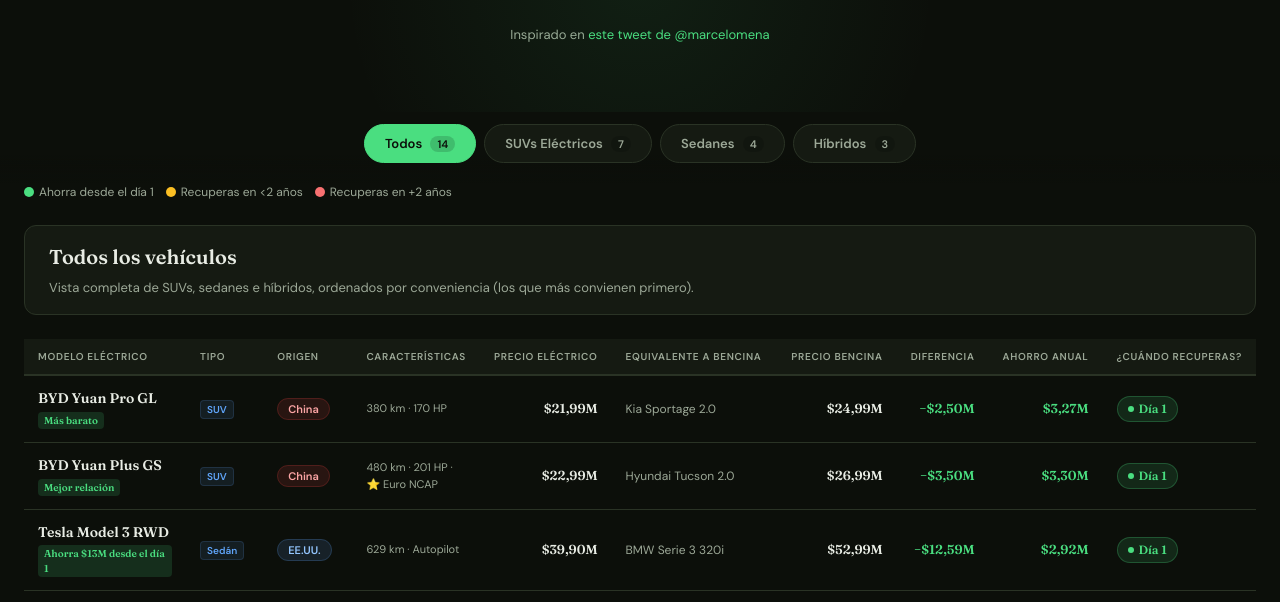
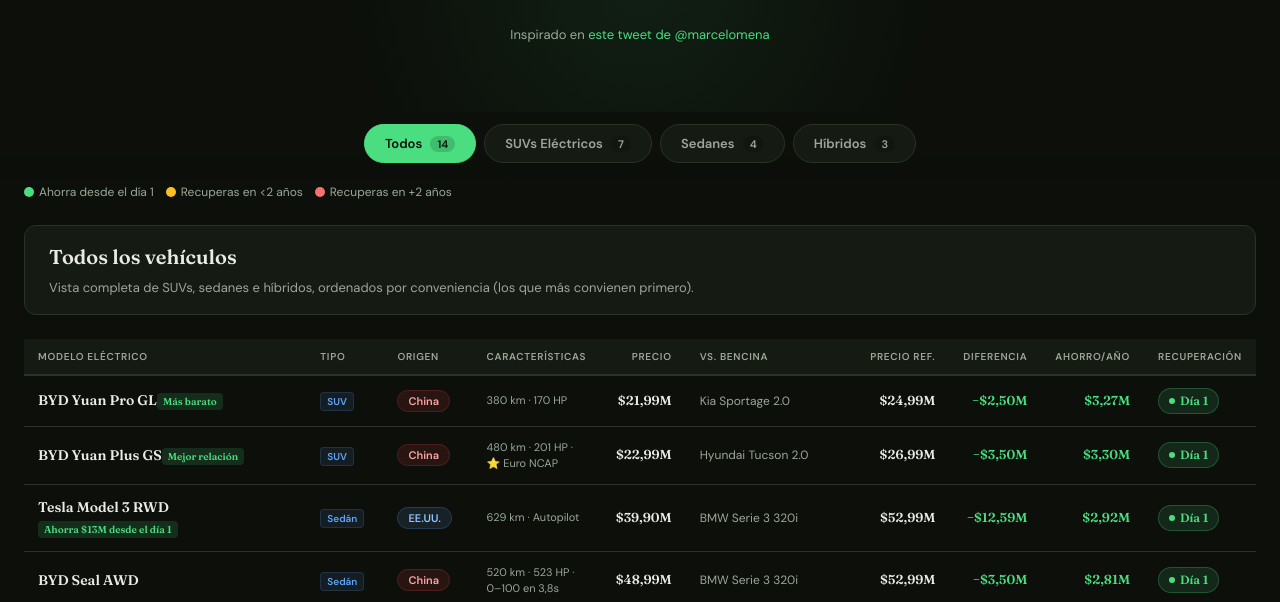
Before and after one commit to fabianhtml/cambio-autoelectrico, a plain HTML site: page index.html in a window 1280 px wide. Shown: the part 198-800 px from the top of the page. Drawn offline with Linux system fonts and the light colour scheme.

Commit message:
Corregir cards en móvil (sacar de table-wrap) y renombrar columnas

```diff
--- a/index.html
+++ b/index.html
@@ -353,6 +353,7 @@
     <p>Vista completa de SUVs, sedanes e híbridos, ordenados por conveniencia (los que más convienen primero).</p>
   </div>
   <div class="table-wrap" id="todos-table"></div>
+  <div id="todos-cards"></div>
 </div>
 
 <!-- ========== SUVs ========== -->
@@ -362,6 +363,7 @@
     <p>Referencia a bencina: <span class="ref-tag">RAV4 2.0 ~$28,99M</span> <span class="ref-tag">Tucson 2.0 ~$26,99M</span> <span class="ref-tag">Sportage 2.0 ~$24,99M</span> <span class="ref-tag">10 km/L</span> <span class="ref-tag">$3,17M/año en bencina</span></p>
   </div>
   <div class="table-wrap" id="suvs-table"></div>
+  <div id="suvs-cards"></div>
 </div>
 
 <!-- ========== Sedanes ========== -->
@@ -371,6 +373,7 @@
     <p>Referencia a bencina: <span class="ref-tag">Corolla 2.0 ~$22,49M</span> <span class="ref-tag">BMW 320i ~$52,99M</span> <span class="ref-tag">12 km/L</span> <span class="ref-tag">$2,65M/año en bencina</span></p>
   </div>
   <div class="table-wrap" id="sedanes-table"></div>
+  <div id="sedanes-cards"></div>
 </div>
 
 <div class="section" id="phev">
@@ -379,6 +382,7 @@
     <p>El ahorro depende de cuánto cargues. Se asume 50% de los kilómetros en modo eléctrico.</p>
   </div>
   <div class="table-wrap" id="phev-table"></div>
+  <div id="phev-cards"></div>
 </div>
 
 <div class="footer">
@@ -480,12 +484,12 @@
       ${showType ? '<th>Tipo</th>' : ''}
       <th>Origen</th>
       <th>Características</th>
-      <th class="num">Precio eléctrico</th>
-      <th>Equivalente a bencina</th>
-      <th class="num">Precio bencina</th>
+      <th class="num">Precio</th>
+      <th>vs. Bencina</th>
+      <th class="num">Precio ref.</th>
       <th class="num">Diferencia</th>
-      <th class="num">Ahorro anual</th>
-      <th>¿Cuándo recuperas?</th>
+      <th class="num">Ahorro/año</th>
+      <th>Recuperación</th>
     </tr></thead>
     <tbody>${cars.map(renderRow).join('')}</tbody>
   </table>`;
@@ -503,11 +507,13 @@
 }
 allCars.sort((a,b) => paybackNum(a.payback) - paybackNum(b.payback));
 
-// Render all sections (table + cards)
+// Render all sections
 ['suvs','sedanes','phev'].forEach(id => {
-  document.getElementById(id+'-table').innerHTML = buildTable(data[id], false) + buildCards(data[id]);
+  document.getElementById(id+'-table').innerHTML = buildTable(data[id], false);
+  document.getElementById(id+'-cards').innerHTML = buildCards(data[id]);
 });
-document.getElementById('todos-table').innerHTML = buildTable(allCars, true) + buildCards(allCars);
+document.getElementById('todos-table').innerHTML = buildTable(allCars, true);
+document.getElementById('todos-cards').innerHTML = buildCards(allCars);
 
 function showTab(id){
   document.querySelectorAll('.tab-btn').forEach(b=>b.classList.remove('active'));
```
